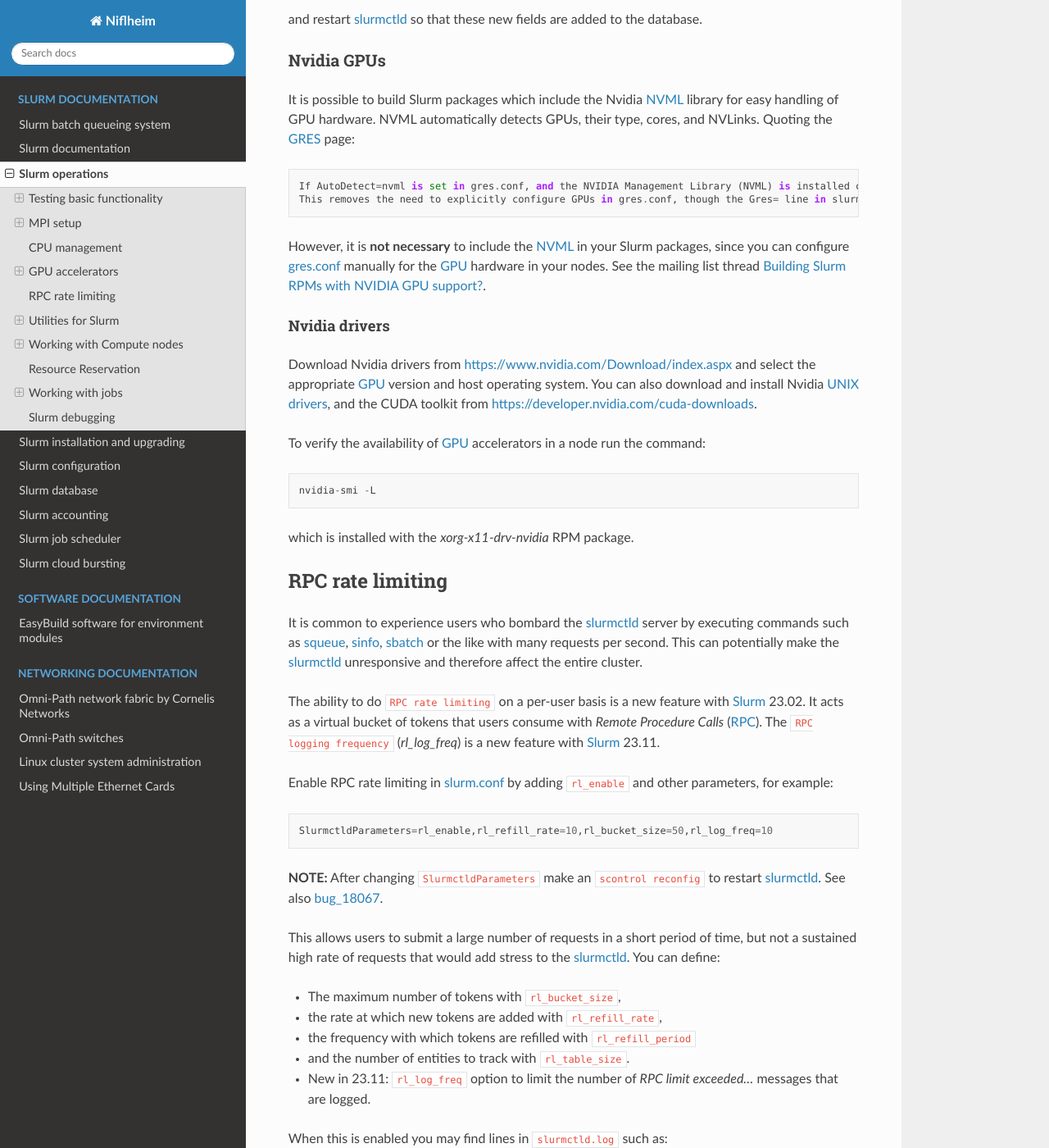
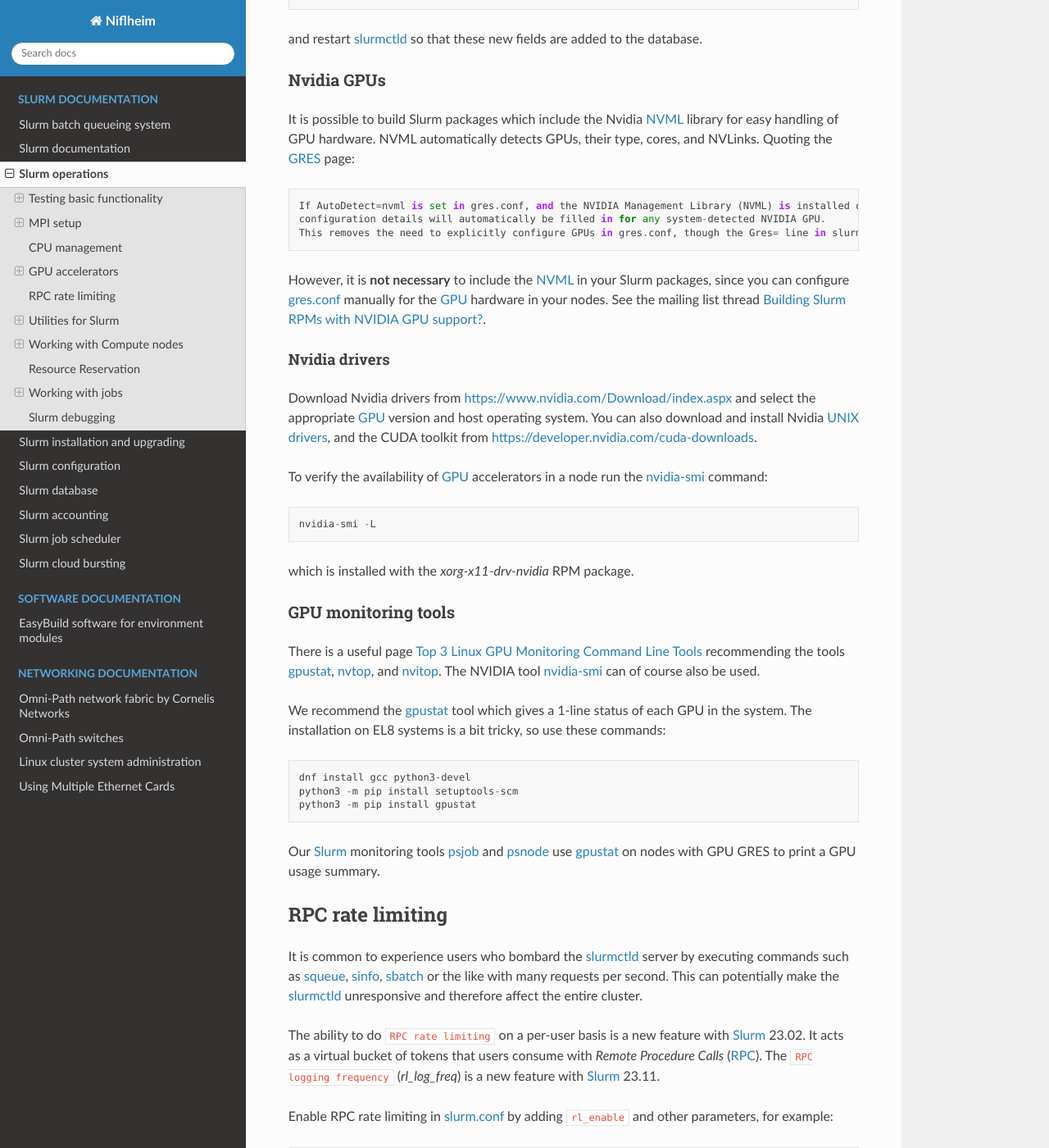
Before and after one commit to OleHolmNielsen/Niflheim_system, a Sphinx documentation site: the page built from docs/Slurm_operations.rst, in a window 1280 px wide and 1400 px high, scrolled down 4325 px. Shown: the whole window at 82% size. Built offline with Sphinx 7.4.7 and the Read the Docs theme 3.1.0, drawn with Linux system fonts in a browser that asks for light colours.

Commit message:
Added section on GPU monitoring tools

```diff
--- a/docs/Slurm_operations.rst
+++ b/docs/Slurm_operations.rst
@@ -181,7 +181,8 @@ It is possible to build Slurm packages which include the Nvidia NVML_ library fo
 NVML automatically detects GPUs, their type, cores, and NVLinks.
 Quoting the GRES_ page::
 
-  If AutoDetect=nvml is set in gres.conf, and the NVIDIA Management Library (NVML) is installed on the node and was found during Slurm configuration, configuration details will automatically be filled in for any system-detected NVIDIA GPU.
+  If AutoDetect=nvml is set in gres.conf, and the NVIDIA Management Library (NVML) is installed on the node and was found during Slurm configuration,
+  configuration details will automatically be filled in for any system-detected NVIDIA GPU.
   This removes the need to explicitly configure GPUs in gres.conf, though the Gres= line in slurm.conf is still required in order to tell slurmctld how many GRES to expect.
 
 However, it is **not necessary** to include the NVML_ in your Slurm packages,
@@ -197,11 +198,35 @@ Download Nvidia drivers from https://www.nvidia.com/Download/index.aspx and sele
 You can also download and install Nvidia `UNIX drivers <https://www.nvidia.com/en-us/drivers/unix/>`_,
 and the CUDA toolkit from https://developer.nvidia.com/cuda-downloads.
 
-To verify the availability of GPU_ accelerators in a node run the command::
+To verify the availability of GPU_ accelerators in a node run the nvidia-smi_ command::
 
   nvidia-smi -L
 
 which is installed with the *xorg-x11-drv-nvidia* RPM package.
+
+.. _nvidia-smi: https://docs.nvidia.com/deploy/nvidia-smi/
+
+GPU monitoring tools
+---------------------
+
+There is a useful page `Top 3 Linux GPU Monitoring Command Line Tools <https://www.gpu-mart.com/blog/top-3-linux-gpu-monitoring-command-line-tools>`_
+recommending the tools gpustat_, nvtop_, and nvitop_.
+The NVIDIA tool nvidia-smi_ can of course also be used.
+
+We recommend the gpustat_ tool which gives a 1-line status of each GPU in the system.
+The installation on EL8 systems is a bit tricky, so use these commands::
+
+  dnf install gcc python3-devel
+  python3 -m pip install setuptools-scm
+  python3 -m pip install gpustat
+
+Our Slurm_ monitoring tools psjob_ and psnode_ use gpustat_ on nodes with GPU GRES to print a GPU usage summary.
+
+.. _gpustat: https://github.com/wookayin/gpustat
+.. _nvtop: https://github.com/Syllo/nvtop
+.. _nvitop: https://github.com/XuehaiPan/nvitop
+.. _psjob: https://github.com/OleHolmNielsen/Slurm_tools/blob/master/jobs/psjob
+.. _psnode: https://github.com/OleHolmNielsen/Slurm_tools/blob/master/nodes/psnode
 
 RPC rate limiting
 =====================
```
